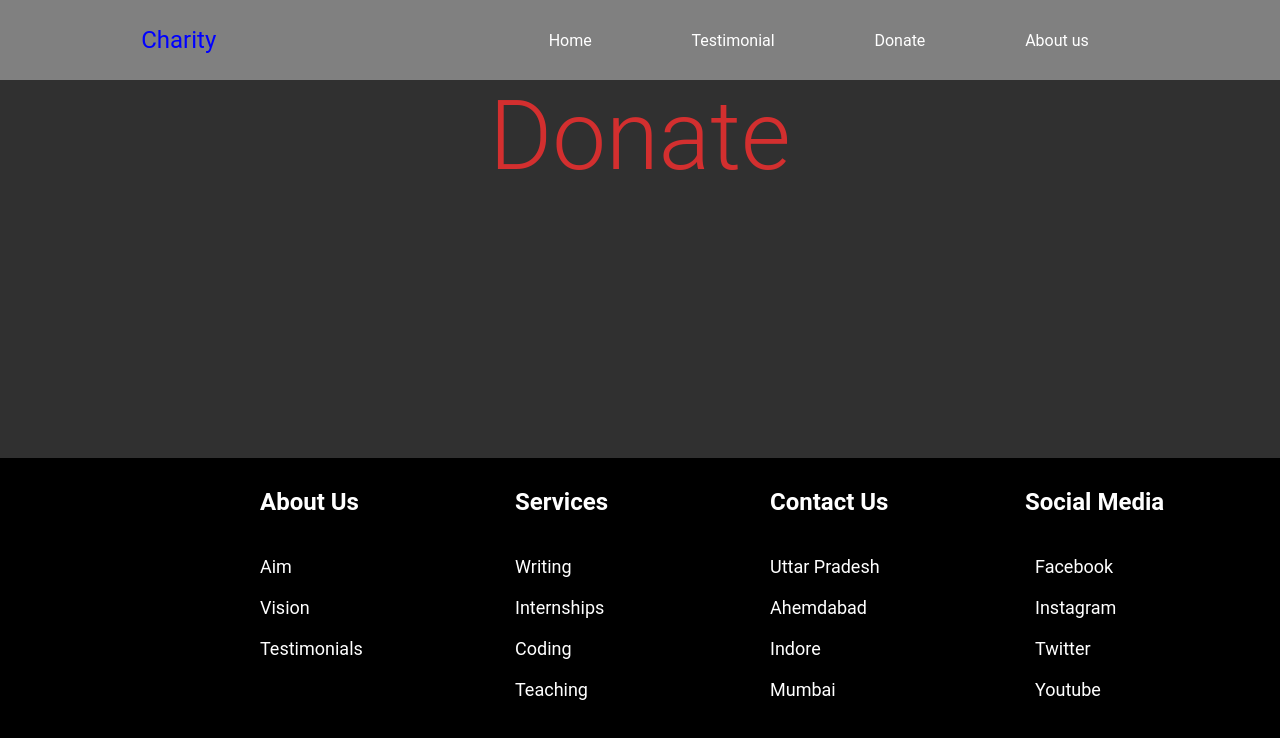
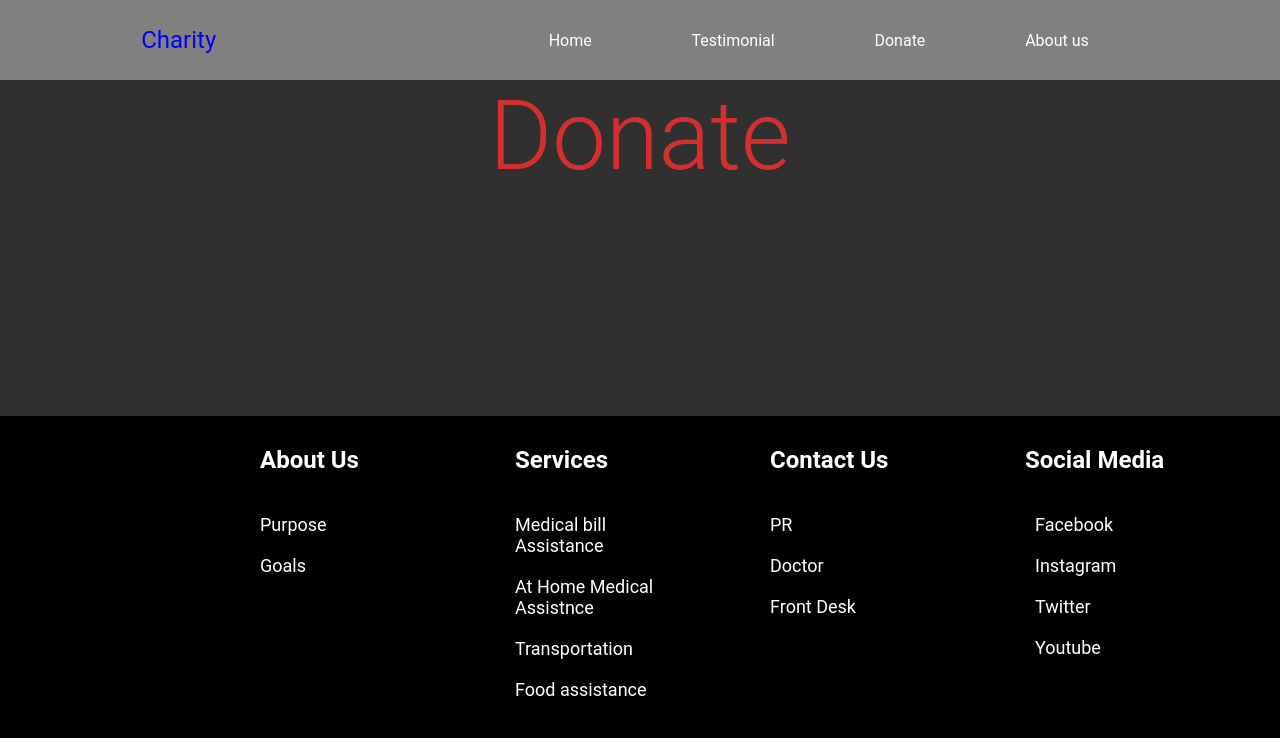
Before and after one commit to Hidrize/winter-2022-give-back, a React (Create React App) app: page /Components/Donate in a window 1280 px wide. Shown: the top 738 px of the page. Built offline with nearby package versions, Linux system fonts and the light colour scheme.

Commit message:
added Footer

```diff
--- a/src/components/Footer.js
+++ b/src/components/Footer.js
@@ -19,23 +19,21 @@ return (
 		<Row>
 		<Column>
 			<Heading>About Us</Heading>
-			<FooterLink href="#">Aim</FooterLink>
-			<FooterLink href="#">Vision</FooterLink>
-			<FooterLink href="#">Testimonials</FooterLink>
+			<FooterLink href="#">Purpose</FooterLink>
+			<FooterLink href="#">Goals</FooterLink>
 		</Column>
 		<Column>
 			<Heading>Services</Heading>
-			<FooterLink href="#">Writing</FooterLink>
-			<FooterLink href="#">Internships</FooterLink>
-			<FooterLink href="#">Coding</FooterLink>
-			<FooterLink href="#">Teaching</FooterLink>
+			<FooterLink href="#">Medical bill Assistance </FooterLink>
+			<FooterLink href="#">At Home Medical Assistnce </FooterLink>
+			<FooterLink href="#">Transportation </FooterLink>
+			<FooterLink href="#">Food assistance </FooterLink>
 		</Column>
 		<Column>
 			<Heading>Contact Us</Heading>
-			<FooterLink href="#">Uttar Pradesh</FooterLink>
-			<FooterLink href="#">Ahemdabad</FooterLink>
-			<FooterLink href="#">Indore</FooterLink>
-			<FooterLink href="#">Mumbai</FooterLink>
+			<FooterLink href="#">PR </FooterLink>
+			<FooterLink href="#">Doctor</FooterLink>
+			<FooterLink href="#">Front Desk</FooterLink>
 		</Column>
 		<Column>
 			<Heading>Social Media</Heading>
```
